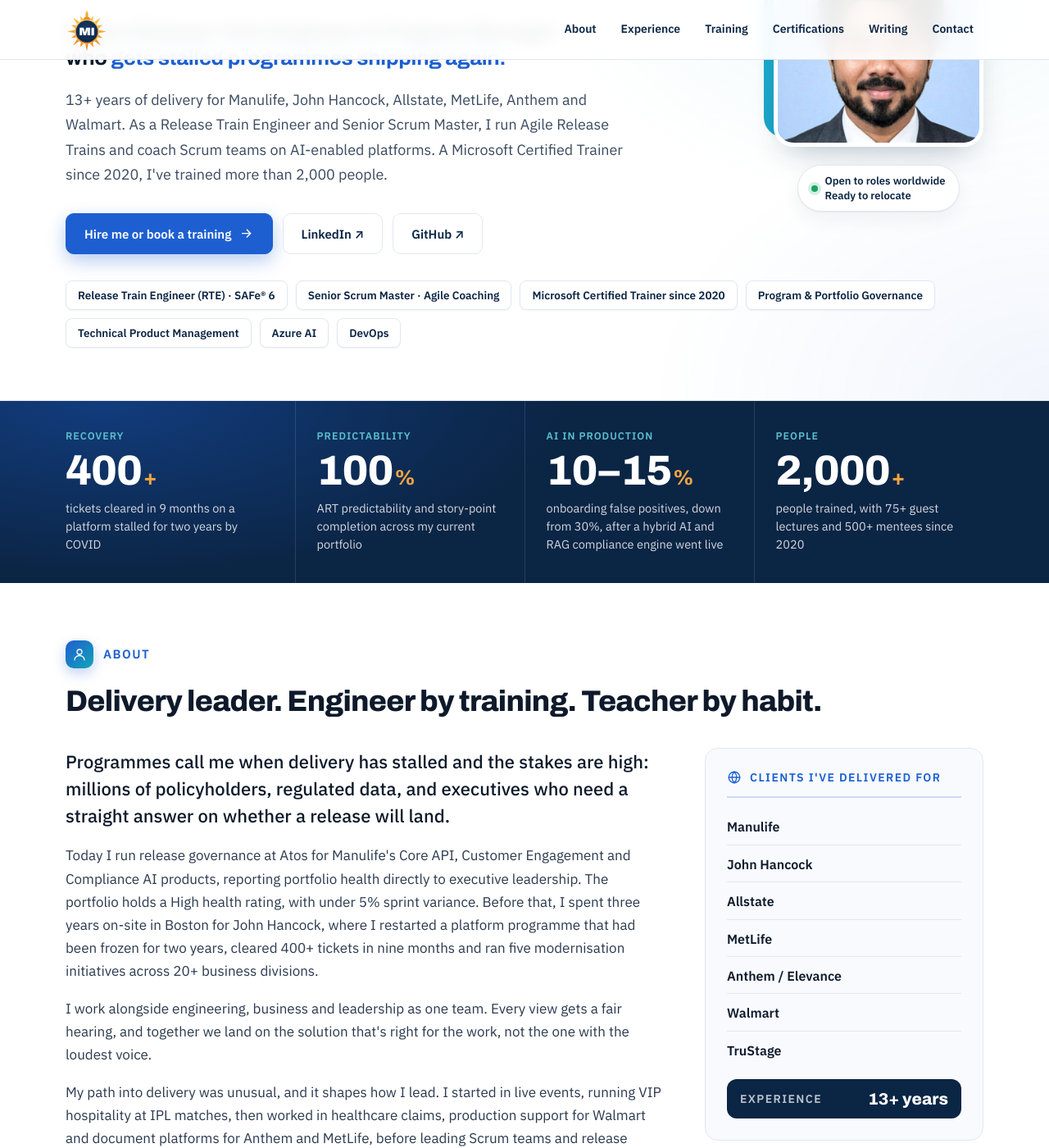
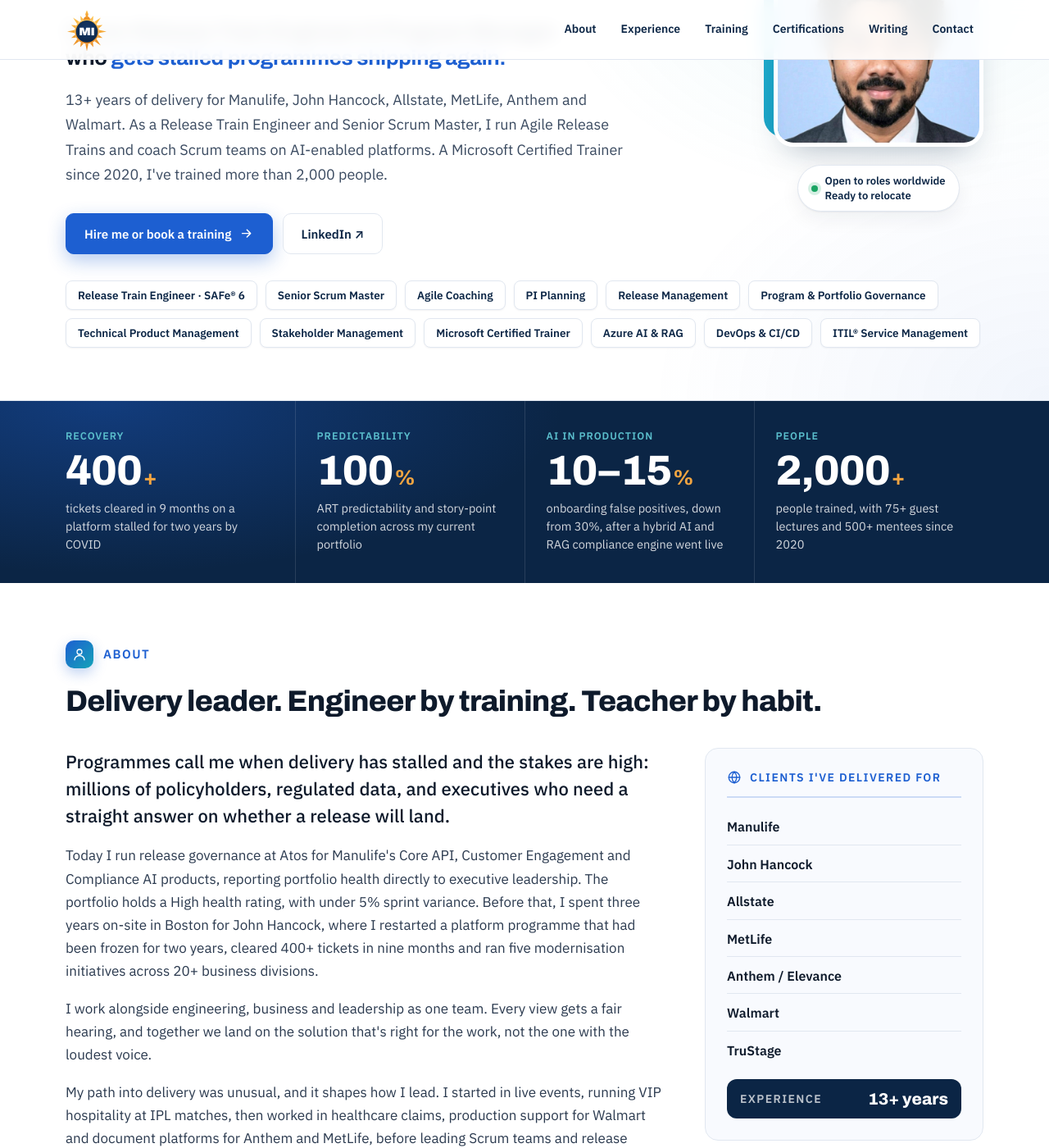
Before and after one commit to Madhan-I/Madhan-I.github.io, a Jekyll site: the page built from index.html, in a window 1280 px wide and 1400 px high, scrolled down 239 px. Shown: the whole window at 82% size. Built offline with Jekyll 4.4.1, drawn with Linux system fonts in a browser that asks for light colours; some of the changed text lies outside the part shown.

Commit message:
Skills: split and expand to two full rows; remove GitHub links; 3-card contact row
Co-Authored-By: Claude Opus 5.5 <noreply@anthropic.com>
Claude-Session: https://claude.ai/code/session_01MFRrTt7LBDdX57m85KHNGp

```diff
--- a/_config.yml
+++ b/_config.yml
@@ -23,7 +23,6 @@ social:
   name: Madhan Irulandi
   links:
     - https://www.linkedin.com/in/madhanirulandi
-    - https://github.com/Madhan-I
 
 permalink: /blog/:year/:month/:title/
 # Posts dated in the future stay hidden until their date.
--- a/_data/profile.yml
+++ b/_data/profile.yml
@@ -32,7 +32,7 @@ linkedin: https://www.linkedin.com/in/madhanirulandi
 linkedin_label: linkedin.com/in/madhanirulandi
 # Type your GitHub username between the quotes, for example "madhan-i".
 # Leave it empty ("") and the GitHub link stays hidden.
-github: "Madhan-I"
+github: ""
 
 # Put your resume PDF in assets/resume/ and type its file name here.
 # Leave it empty ("") to show "Request by email" instead of a download button.
@@ -42,13 +42,18 @@ resume_file: ""
 photo: "madhan-headshot-bright.jpg"
 
 expertise:
-  - Release Train Engineer (RTE) · SAFe® 6
-  - Senior Scrum Master · Agile Coaching
-  - Microsoft Certified Trainer since 2020
+  - Release Train Engineer · SAFe® 6
+  - Senior Scrum Master
+  - Agile Coaching
+  - PI Planning
+  - Release Management
   - Program & Portfolio Governance
   - Technical Product Management
-  - Azure AI
-  - DevOps
+  - Stakeholder Management
+  - Microsoft Certified Trainer
+  - Azure AI & RAG
+  - DevOps & CI/CD
+  - ITIL® Service Management
 
 # The four big numbers under the hero. Keep it to four.
 metrics:
--- a/assets/css/style.css
+++ b/assets/css/style.css
@@ -410,3 +410,7 @@ nav .wrap { padding-block: 10px; }
   .portrait figcaption { position: static; transform: none; display: flex; width: max-content; max-width: 100%; margin: 22px auto 0; white-space: nowrap; line-height: 1.35; }
   .portrait figcaption .sep { display: block; height: 0; overflow: hidden; }
 }
+
+/* Contact: three cards (no GitHub) sit on one row on wide screens; email spans the top row on tablets */
+@media (min-width: 641px) { .contact-row.three > .card:first-child { grid-column: 1 / -1; } }
+@media (min-width: 1000px) { .contact-row.three { grid-template-columns: 1.25fr 1fr .8fr; } .contact-row.three > .card:first-child { grid-column: auto; } }
--- a/index.html
+++ b/index.html
@@ -183,7 +183,7 @@ layout: default
       <h2>{{ p.contact_title }} <span>{{ p.contact_highlight }}</span></h2>
       <p class="lede">{{ p.contact_intro }}</p>
     </div>
-    <div class="contact-row reveal">
+    <div class="contact-row reveal{% if p.github == "" %} three{% endif %}">
       <div class="card">
         <span class="k">Email</span>
         <div class="row"><a class="v" data-goatcounter-click="click-contact-email" href="mailto:{{ p.email }}">{{ p.email }}</a><button class="copy-btn" type="button" data-copy="{{ p.email }}">Copy</button></div>
```
